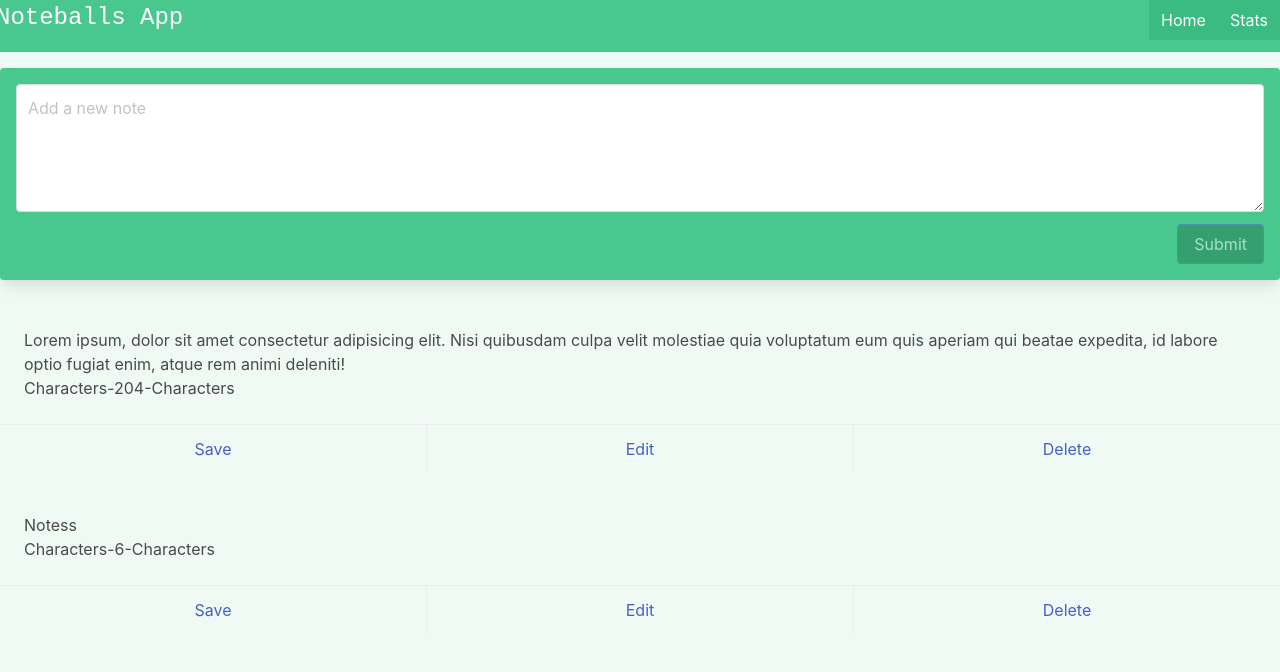
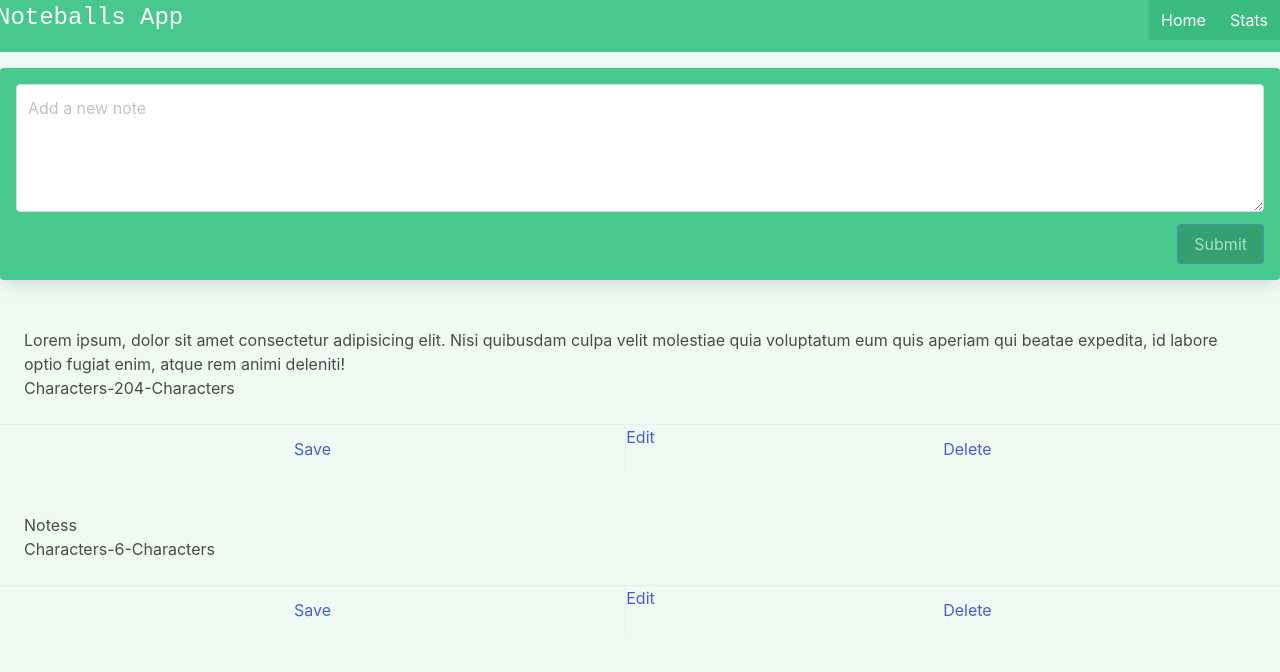
Before and after one commit to TanzimIbthesam/Vue-3, a Vue app in the folder Vue3CompositionApiwithPinia/noteproject/: page / in a window 1280 px wide. Shown: the top 672 px of the page. Built offline with nearby package versions, Linux system fonts and the light colour scheme.

Commit message:
20-Composables for Note add,read,delete and route params for edit route

```diff
--- a/Vue3CompositionApiwithPinia/noteproject/src/components/Notes/Note.vue
+++ b/Vue3CompositionApiwithPinia/noteproject/src/components/Notes/Note.vue
@@ -8,11 +8,15 @@
     <div class="content">
         {{note.content}}
     </div>
-    Characters-{{contentCharacterLength}}
+   Characters-{{contentCharacterLength}}
   </div>
   <footer class="card-footer">
     <a href="#" class="card-footer-item">Save</a>
-    <a href="#" class="card-footer-item" >Edit</a>
+    <!-- <a href="#" class="card-footer-item" >Edit</a> -->
+    <!-- <router-link :to="`/editNote/${note.id}`">Edit</router-link> -->
+    <router-link :to="{ name: 'EditNote', params: { id: note.id }}">
+     Edit
+</router-link>
     <a href="#" class="card-footer-item" @click="deleteNote">Delete</a>
 
   </footer>
--- a/Vue3CompositionApiwithPinia/noteproject/src/composables/useNote.js
+++ b/Vue3CompositionApiwithPinia/noteproject/src/composables/useNote.js
@@ -1,30 +1,33 @@
 
 import {computed,ref} from 'vue';
 export const useNote=()=>{
-    const emit=defineEmits('deleteNote')
-    const showDeleteModal=ref(false);
-    const props=defineProps({
-        note:{
-            type:Object,
-            required:true
-        }
+    const writeNote=ref('');
+    const writeNoteRef=ref(null);
+    const notes=ref([
+             {id:1,content:" Lorem ipsum, dolor sit amet consectetur adipisicing elit. Nisi quibusdam culpa velit molestiae quia voluptatum eum quis aperiam qui beatae expedita, id labore optio fugiat enim, atque rem animi deleniti!"},
+             {id:2,content:"Notess"},
+     ])
+     const AddNote=()=>{
 
-    })
+        let currentDate = new Date().getTime(),
+        id = currentDate.toString()
 
-    const showModal=()=>{
-        showDeleteModal.value=true;
+    let note={
+   id,
+    content:writeNote.value
+}
+     notes.value.unshift(note)
+
+     writeNote.value=''
+     writeNoteRef.value.focus()
+
     }
-    const contentCharacterLength=computed(()=>{
-        let length=props.note.content.length
-        let character= length>1 ? 'Characters':'Character'
+    const deleteNote=(id)=>{
+        notes.value=notes.value.filter((note)=>note.id !== id);
+    }
+    return {notes,AddNote,deleteNote,writeNote,writeNoteRef};
 
-        return `${length}-${character}`;
-    })
+    }
 
-    const deleteNote=()=>{
-         emit('deleteNote',props.note.id )
-    }
-    return {showModal,contentCharacterLength,deleteNote};
-}
 
 // export default useNote;
--- a/Vue3CompositionApiwithPinia/noteproject/src/router/index.js
+++ b/Vue3CompositionApiwithPinia/noteproject/src/router/index.js
@@ -1,6 +1,7 @@
 import { createRouter, createWebHistory } from 'vue-router';
 import ViewNotes from '@/views/ViewNotes.vue'
 import ViewStats from '@/views/ViewStats.vue'
+import EditNote from '@/views/EditNote.vue'
 const routes=[
     {
       path: '/',
@@ -12,7 +13,11 @@ const routes=[
       name: 'viewstats',
       component:ViewStats
     },
-
+    {
+      path: '/editNote/:id',
+      name: 'EditNote',
+      component:EditNote
+    },
 
 
   ];
--- a/Vue3CompositionApiwithPinia/noteproject/src/stores/storeNotes.js
+++ b/Vue3CompositionApiwithPinia/noteproject/src/stores/storeNotes.js
@@ -1,11 +1,29 @@
 import {defineStore} from 'pinia'
 
-export const storeNotes=defineStore({
+export const useStoreNotes=defineStore('storeNotes',{
     state:()=>{
         return{
             notes:[
+                {id:1,content:" Lorem ipsum, dolor sit amet consectetur adipisicing elit. Nisi quibusdam culpa velit molestiae quia voluptatum eum quis aperiam qui beatae expedita, id labore optio fugiat enim, atque rem animi deleniti!"},
+                {id:2,content:"Notess"},
+            ]
+        }
+    },
+    actions:{
+        AddNote(writeNoteContent){
 
-            ]
+            let currentDate = new Date().getTime(),
+            id = currentDate.toString()
+
+        let note={
+       id,
+        content: writeNoteContent
+    }
+
+     this.notes.unshift(note);
+        },
+        deleteNote(id){
+            this.notes=this.notes.filter(note=>note.id !== id)
         }
     }
 });
--- /dev/null
+++ b/Vue3CompositionApiwithPinia/noteproject/src/views/EditNote.vue
@@ -0,0 +1,14 @@
+<template>
+  <div>
+      <!-- Edit Note route-{{$route.params.id}} -->
+      Edit Route
+  </div>
+</template>
+
+<script setup>
+
+</script>
+
+<style>
+
+</style>
--- a/Vue3CompositionApiwithPinia/noteproject/src/views/ViewNotes.vue
+++ b/Vue3CompositionApiwithPinia/noteproject/src/views/ViewNotes.vue
@@ -8,7 +8,7 @@
     v-model="writeNote"
     class="textarea"
     ref="writeNoteRef"
-    @deleteNote="deleteNote"
+
     placeholder="Add a new note">
     </textarea>
   </div>
@@ -24,7 +24,7 @@
     </form>
   </div>
 <Note
-v-for="note in notes"
+v-for="note in storeNotes.notes"
 :key="note.id"
 :note="note"
 @deleteNote="deleteNote"
@@ -37,24 +37,24 @@ v-for="note in notes"
 <script setup>
 import {ref} from 'vue';
 import Note from '@/components/Notes/Note.vue';
-const writeNote=ref('');
-const writeNoteRef=ref(null);
-const notes=ref([
-    {id:1,content:" Lorem ipsum, dolor sit amet consectetur adipisicing elit. Nisi quibusdam culpa velit molestiae quia voluptatum eum quis aperiam qui beatae expedita, id labore optio fugiat enim, atque rem animi deleniti!"},
-    {id:2,content:"Notess"},
-])
+import {useStoreNotes} from '@/stores/storeNotes.js';
+import {useNote} from '@/composables/useNote.js'
+const storeNotes=useStoreNotes();
+
+
+  const writeNote=ref('');
+  const writeNoteRef=ref(null);
+// const notes=ref([
+//     {id:1,content:" Lorem ipsum, dolor sit amet consectetur adipisicing elit. Nisi quibusdam culpa velit molestiae quia voluptatum eum quis aperiam qui beatae expedita, id labore optio fugiat enim, atque rem animi deleniti!"},
+//     {id:2,content:"Notess"},
+// ])
 
 
 
 const AddNote=()=>{
-    let currentDate = new Date().getTime(),
-        id = currentDate.toString()
+    storeNotes.AddNote(writeNote.value)
 
-    let note={
-   id,
-    content: writeNote.value
-}
-  notes.value.unshift(note)
+//   store.notes.unshift(note)
    writeNote.value=''
    writeNoteRef.value.focus()
 
@@ -62,9 +62,12 @@ const AddNote=()=>{
 
 
 }
-const deleteNote=(id)=>{
-    notes.value=notes.value.filter(note=>note.id !== id)
+ const deleteNote=(id)=>{
+    storeNotes.deleteNote(id)
+    //  storeNotes.notes=storeNotes.notes.filter(note=>note.id !== id)
 }
+
+
 </script>
 
 <style>
```
Also changed, not shown: Vue3CompositionApiwithPinia/noteproject/src/components/HelloWorld.vue (deleted, +0 -43 lines).
